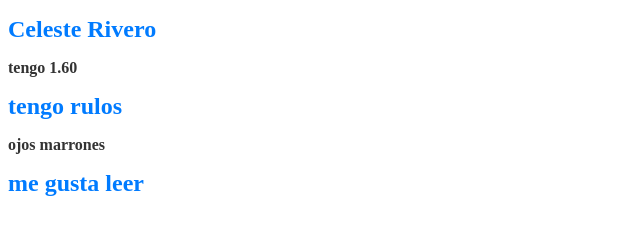
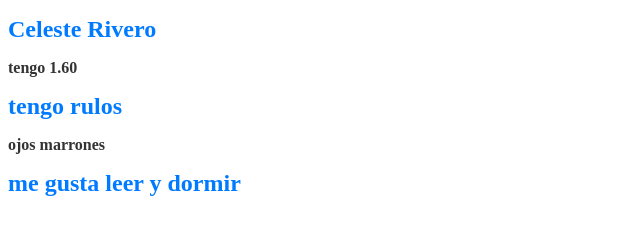
Before and after one commit to celer2001/web_pesonal, a plain HTML site: page index.html in a window 1280 px wide. Shown: the whole page, without its empty margins (0-640 px from the left). Drawn offline with Linux system fonts and the light colour scheme.

Commit message:
Update index.html
++++++++++++++++++++++++++hice cambios en descripcion

```diff
--- a/index.html
+++ b/index.html
@@ -15,7 +15,7 @@
         <p>
             ojos marrones
         </p>
-        me gusta leer
+        me gusta leer y dormir
     </h1>
 </body>
 </head>
```
